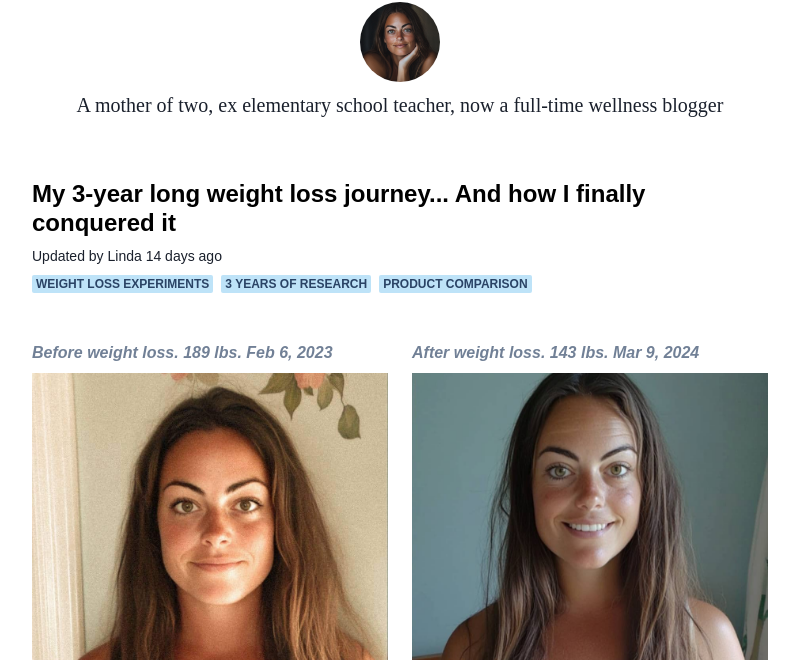
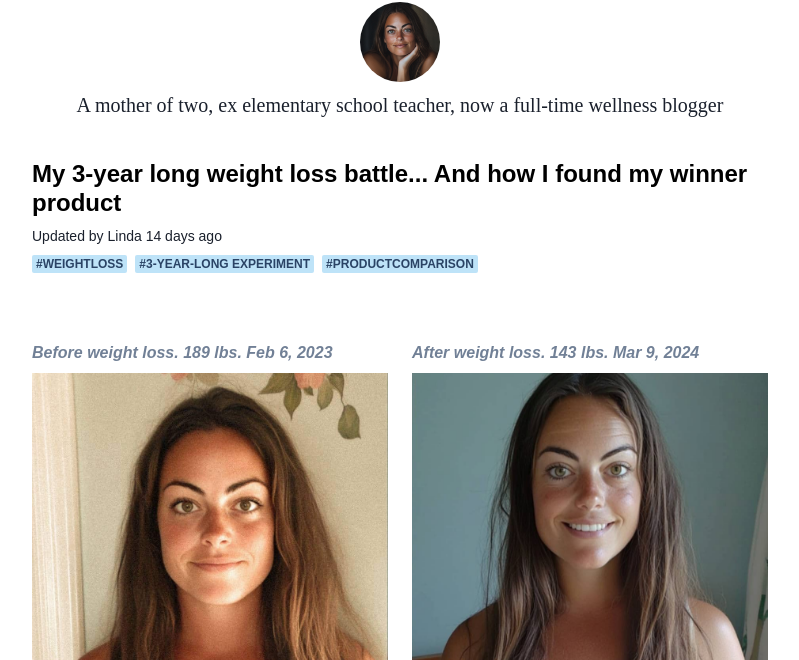
Before and after one commit to itsafaris/calmr-advertorial-1, a Gatsby site: page / in a window 1280 px wide. Shown: the part 140-800 px from the top of the page, without its empty margins (240-1039 px from the left). Built offline with nearby package versions, Linux system fonts and the light colour scheme; Gatsby itself is replaced by a stand-in of ours.

Commit message:
reorder sections

```diff
--- a/src/components/sections/Hero.tsx
+++ b/src/components/sections/Hero.tsx
@@ -1,6 +1,5 @@
-import React from "react";
-import { Section, SHeading } from "@components/components";
-import { Badge, Box, Flex, Heading, Text } from "@chakra-ui/react";
+import { Section } from "@components/components";
+import { Box, Flex, Heading, Text } from "@chakra-ui/react";
 import { StaticImage } from "gatsby-plugin-image";
 import { siteConfig } from "src/conf";
 
@@ -33,19 +32,6 @@ export function Hero() {
           A mother of two, ex elementary school teacher, now a full-time wellness blogger
         </Text>
       </Box>
-
-      <Box mb={10} mt={4}>
-        <Heading as="h2" my={2} fontSize={"2xl"}>
-          My 3-year long weight loss journey... And how I finally conquered it
-        </Heading>
-
-        <Text fontSize={"sm"}>Updated by {siteConfig.personaName} 14 days ago</Text>
-        <Flex gap={2} my={2} flexWrap={"wrap"}>
-          <Badge colorScheme="blue">Weight loss experiments</Badge>
-          <Badge colorScheme="blue">3 years of research</Badge>
-          <Badge colorScheme="blue">Product comparison</Badge>
-        </Flex>
-      </Box>
     </Section>
   );
 }
--- a/src/components/sections/Intro.tsx
+++ b/src/components/sections/Intro.tsx
@@ -9,12 +9,24 @@ import {
   SText,
 } from "@components/components";
 import { StaticImage } from "gatsby-plugin-image";
-import { Stack } from "@chakra-ui/react";
+import { Badge, Box, Flex, Heading, Stack, Text } from "@chakra-ui/react";
 import { siteConfig } from "src/conf";
 
 export function Intro() {
   return (
     <Section>
+      <Box mb={10} mt={4}>
+        <Heading as="h2" my={2} fontSize={"2xl"}>
+          My 3-year long weight loss battle... And how I found my winner product
+        </Heading>
+
+        <Text fontSize={"sm"}>Updated by {siteConfig.personaName} 14 days ago</Text>
+        <Flex gap={2} my={2} flexWrap={"wrap"}>
+          <Badge colorScheme="blue">#WeightLoss</Badge>
+          <Badge colorScheme="blue">#3-year-long experiment</Badge>
+          <Badge colorScheme="blue">#ProductComparison</Badge>
+        </Flex>
+      </Box>
       <SGrid columns={2}>
         <Stack>
           <SItalicText>Before weight loss. 189 lbs. Feb 6, 2023</SItalicText>
--- a/src/pages/index.tsx
+++ b/src/pages/index.tsx
@@ -33,7 +33,12 @@ import { Footer } from "@components/Footer";
 import { productData } from "src/productData";
 
 export const Head: HeadFC = () => {
-  return <SEO title={`My Weight Loss Journey - ${siteConfig.brandName}`} />;
+  return (
+    <SEO
+      title={`My Weight Loss Journey - ${siteConfig.brandName}`}
+      description="I've tested 10 different weight loss products in my 3 year long weight loss experiment... And I found my winner"
+    />
+  );
 };
 
 const IndexPage: React.FC<PageProps> = () => {
```
